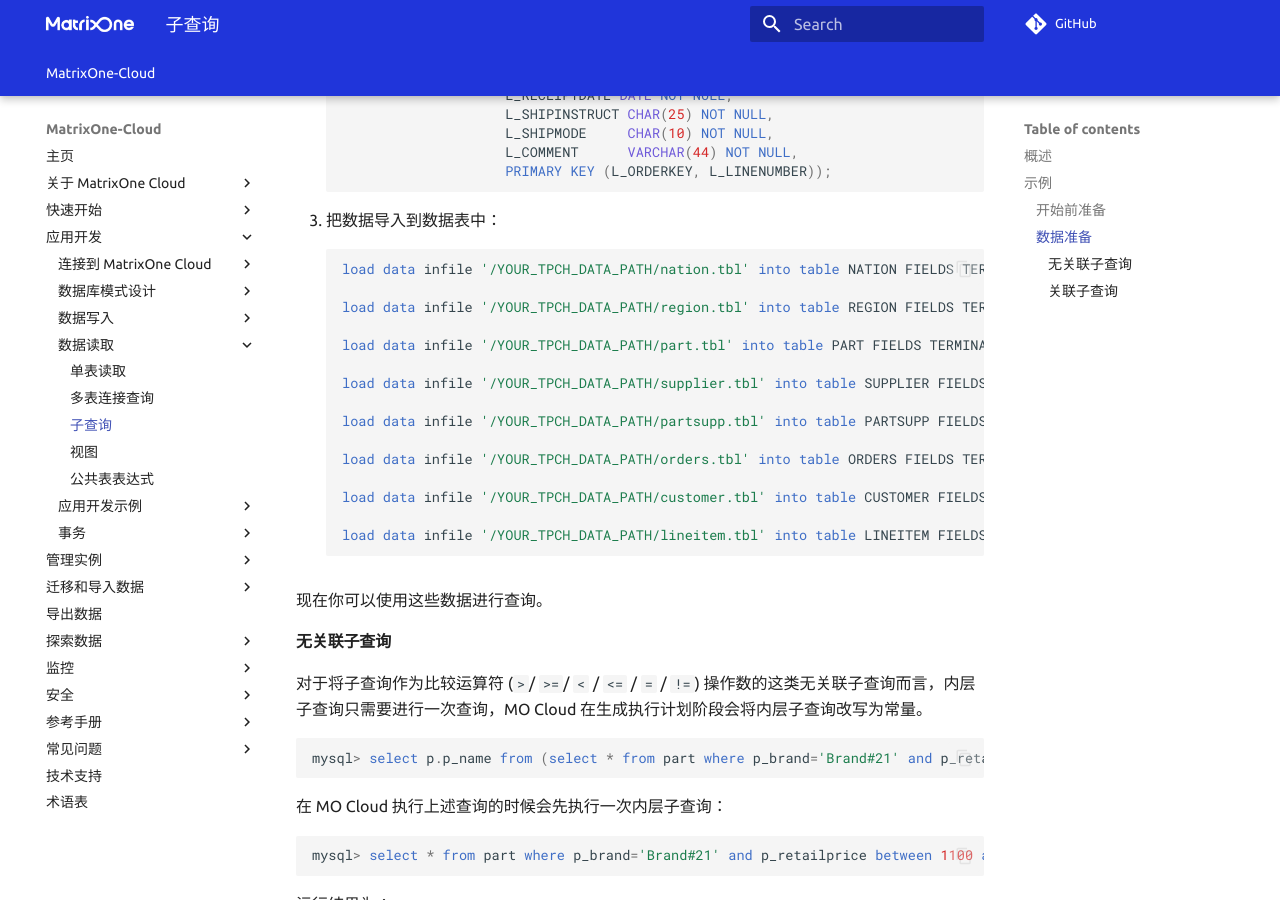
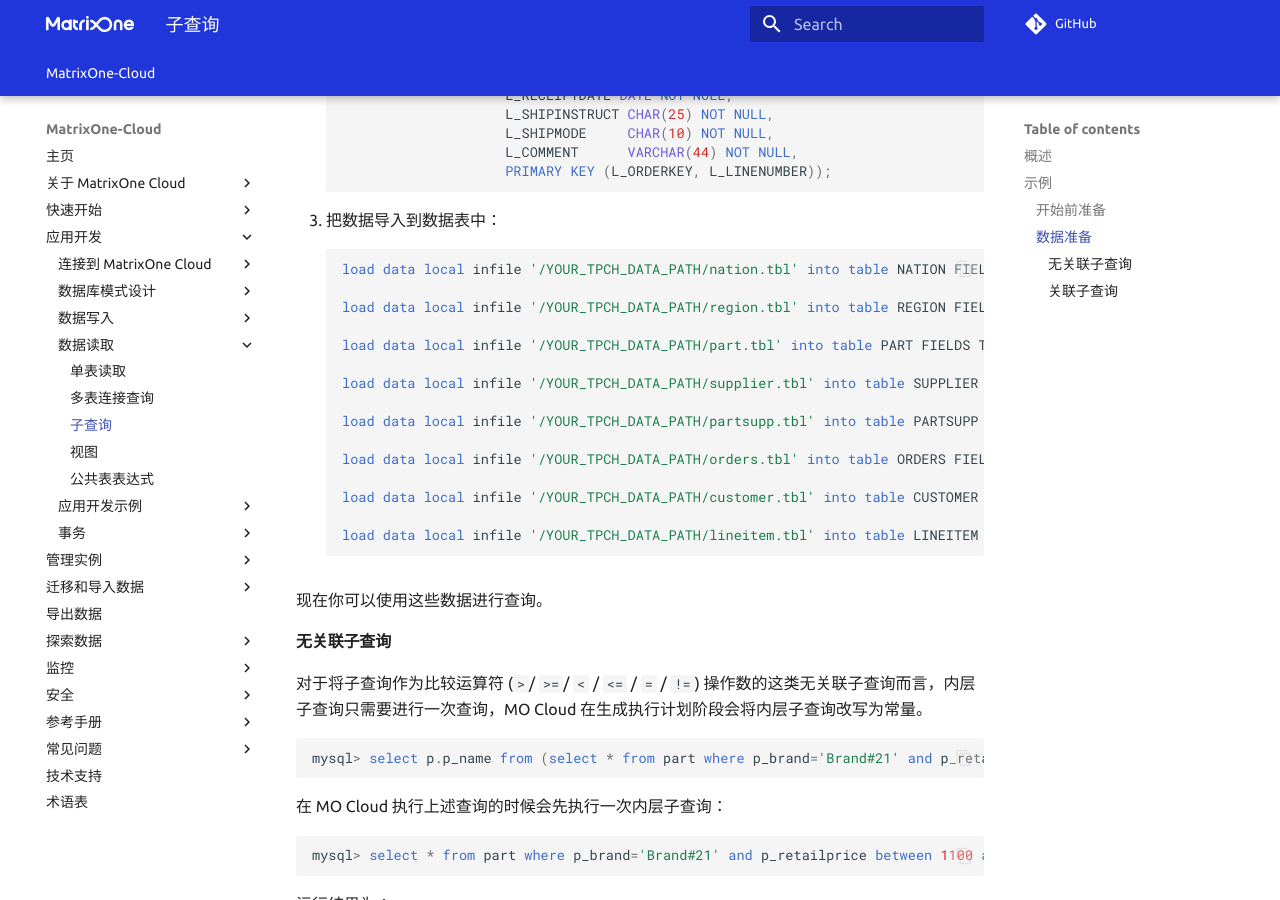
Before and after one commit to yangj1211/moc-docs, an MkDocs documentation site: the page built from docs/MatrixOne-Cloud/App-Develop/read-data/subquery.md, in a window 1280 px wide and 900 px high, scrolled down 3052 px. Built offline with MkDocs 1.6.1 and Material for MkDocs 9.7.7, drawn with Linux system fonts in a browser that asks for light colours; comment, search, counter and statistics services are not loaded; the version menu is left out.

Commit message:
Update subquery.md
Signed-off-by: xuanyiLee <89380523+xuanyiLee@users.noreply.github.com>

````diff
--- a/docs/MatrixOne-Cloud/App-Develop/read-data/subquery.md
+++ b/docs/MatrixOne-Cloud/App-Develop/read-data/subquery.md
@@ -144,21 +144,21 @@
 3. 把数据导入到数据表中：
 
     ```sql
-    load data infile '/YOUR_TPCH_DATA_PATH/nation.tbl' into table NATION FIELDS TERMINATED BY '|' OPTIONALLY ENCLOSED BY '"' LINES TERMINATED BY '\n';
+    load data local infile '/YOUR_TPCH_DATA_PATH/nation.tbl' into table NATION FIELDS TERMINATED BY '|' OPTIONALLY ENCLOSED BY '"' LINES TERMINATED BY '\n';
 
-    load data infile '/YOUR_TPCH_DATA_PATH/region.tbl' into table REGION FIELDS TERMINATED BY '|' OPTIONALLY ENCLOSED BY '"' LINES TERMINATED BY '\n';
+    load data local infile '/YOUR_TPCH_DATA_PATH/region.tbl' into table REGION FIELDS TERMINATED BY '|' OPTIONALLY ENCLOSED BY '"' LINES TERMINATED BY '\n';
 
-    load data infile '/YOUR_TPCH_DATA_PATH/part.tbl' into table PART FIELDS TERMINATED BY '|' OPTIONALLY ENCLOSED BY '"' LINES TERMINATED BY '\n';
+    load data local infile '/YOUR_TPCH_DATA_PATH/part.tbl' into table PART FIELDS TERMINATED BY '|' OPTIONALLY ENCLOSED BY '"' LINES TERMINATED BY '\n';
 
-    load data infile '/YOUR_TPCH_DATA_PATH/supplier.tbl' into table SUPPLIER FIELDS TERMINATED BY '|' OPTIONALLY ENCLOSED BY '"' LINES TERMINATED BY '\n';
+    load data local infile '/YOUR_TPCH_DATA_PATH/supplier.tbl' into table SUPPLIER FIELDS TERMINATED BY '|' OPTIONALLY ENCLOSED BY '"' LINES TERMINATED BY '\n';
 
-    load data infile '/YOUR_TPCH_DATA_PATH/partsupp.tbl' into table PARTSUPP FIELDS TERMINATED BY '|' OPTIONALLY ENCLOSED BY '"' LINES TERMINATED BY '\n';
+    load data local infile '/YOUR_TPCH_DATA_PATH/partsupp.tbl' into table PARTSUPP FIELDS TERMINATED BY '|' OPTIONALLY ENCLOSED BY '"' LINES TERMINATED BY '\n';
 
-    load data infile '/YOUR_TPCH_DATA_PATH/orders.tbl' into table ORDERS FIELDS TERMINATED BY '|' OPTIONALLY ENCLOSED BY '"' LINES TERMINATED BY '\n';
+    load data local infile '/YOUR_TPCH_DATA_PATH/orders.tbl' into table ORDERS FIELDS TERMINATED BY '|' OPTIONALLY ENCLOSED BY '"' LINES TERMINATED BY '\n';
 
-    load data infile '/YOUR_TPCH_DATA_PATH/customer.tbl' into table CUSTOMER FIELDS TERMINATED BY '|' OPTIONALLY ENCLOSED BY '"' LINES TERMINATED BY '\n';
+    load data local infile '/YOUR_TPCH_DATA_PATH/customer.tbl' into table CUSTOMER FIELDS TERMINATED BY '|' OPTIONALLY ENCLOSED BY '"' LINES TERMINATED BY '\n';
 
-    load data infile '/YOUR_TPCH_DATA_PATH/lineitem.tbl' into table LINEITEM FIELDS TERMINATED BY '|' OPTIONALLY ENCLOSED BY '"' LINES TERMINATED BY '\n';
+    load data local infile '/YOUR_TPCH_DATA_PATH/lineitem.tbl' into table LINEITEM FIELDS TERMINATED BY '|' OPTIONALLY ENCLOSED BY '"' LINES TERMINATED BY '\n';
     ```
 
 现在你可以使用这些数据进行查询。
````
